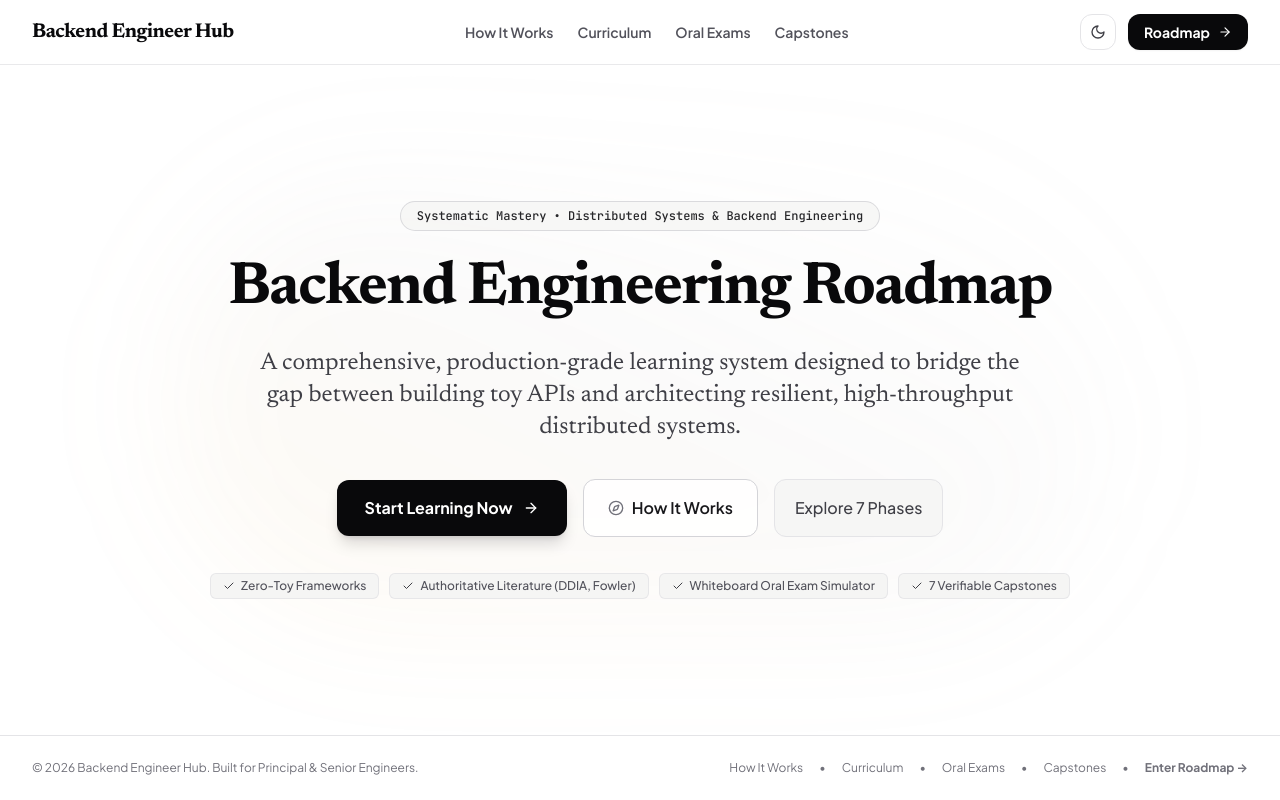
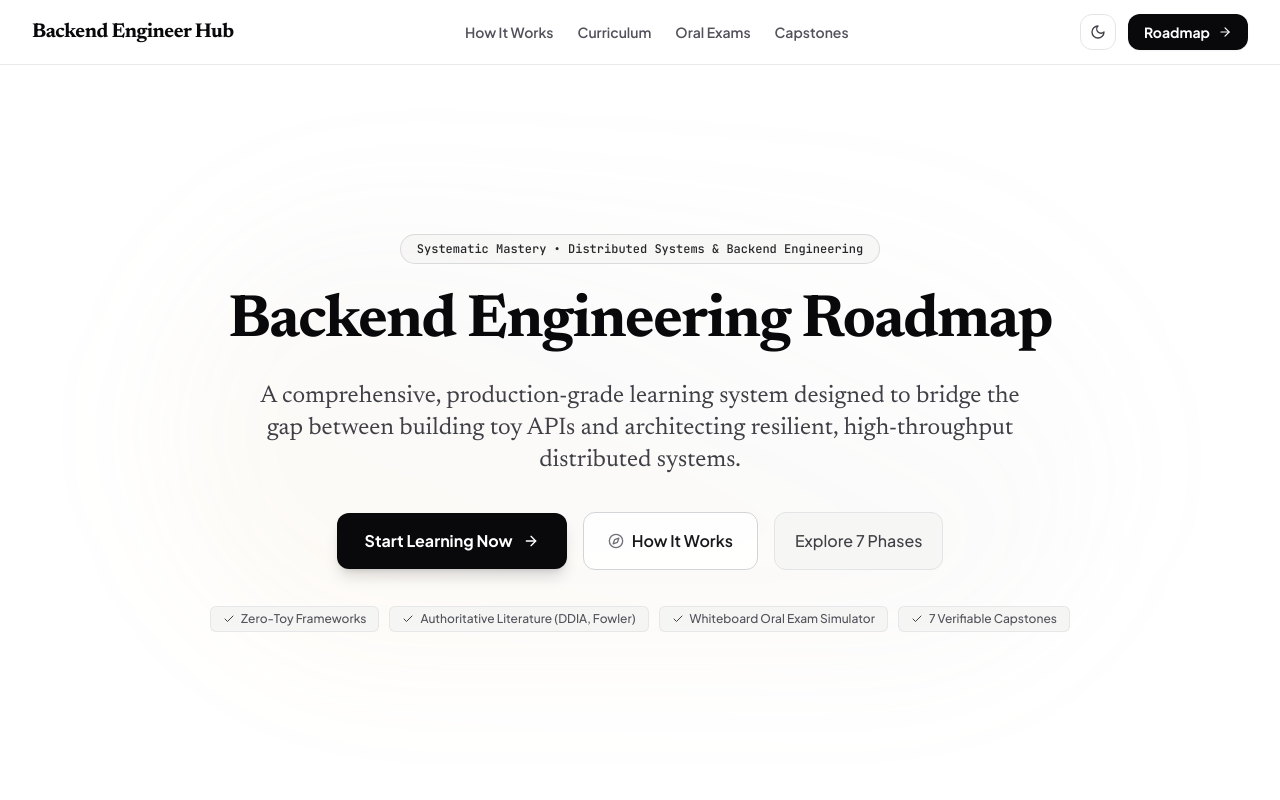
Before and after one commit to yared2124/Roadmap-Backend-Engineers, a Next.js app: page / in a window 1280 px wide. Built offline with nearby package versions, Linux system fonts and the light colour scheme.

Commit message:
feat(ui): remove footer from landing and sub-pages

```diff
--- a/src/components/PortfolioHome.tsx
+++ b/src/components/PortfolioHome.tsx
@@ -855,50 +855,6 @@ export function PortfolioHome({
         </main>
       )}
 
-      {/* ========================================================= */}
-      {/* GLOBAL MINIMAL FOOTER                                      */}
-      {/* ========================================================= */}
-      <footer className="w-full border-t border-zinc-200 py-6 dark:border-[#2C2A26] bg-white dark:bg-[#141312] text-xs text-zinc-500 dark:text-[#8E887B] shrink-0">
-        <div className="mx-auto flex max-w-7xl flex-col sm:flex-row items-center justify-between gap-4 px-4 sm:px-6 lg:px-8">
-          <p>© {new Date().getFullYear()} Backend Engineer Hub. Built for Principal & Senior Engineers.</p>
-          <div className="flex items-center gap-4">
-            <button
-              onClick={() => handleSwitchTab("how-it-works")}
-              className="hover:text-zinc-950 dark:hover:text-[#F3EFE6] transition-colors"
-            >
-              How It Works
-            </button>
-            <span>•</span>
-            <button
-              onClick={() => handleSwitchTab("curriculum")}
-              className="hover:text-zinc-950 dark:hover:text-[#F3EFE6] transition-colors"
-            >
-              Curriculum
-            </button>
-            <span>•</span>
-            <button
-              onClick={() => handleSwitchTab("oral-exams")}
-              className="hover:text-zinc-950 dark:hover:text-[#F3EFE6] transition-colors"
-            >
-              Oral Exams
-            </button>
-            <span>•</span>
-            <button
-              onClick={() => handleSwitchTab("capstones")}
-              className="hover:text-zinc-950 dark:hover:text-[#F3EFE6] transition-colors"
-            >
-              Capstones
-            </button>
-            <span>•</span>
-            <button
-              onClick={() => onEnterRoadmap()}
-              className="hover:text-zinc-950 dark:hover:text-[#F3EFE6] transition-colors font-bold"
-            >
-              Enter Roadmap →
-            </button>
-          </div>
-        </div>
-      </footer>
     </div>
   );
 }
```
